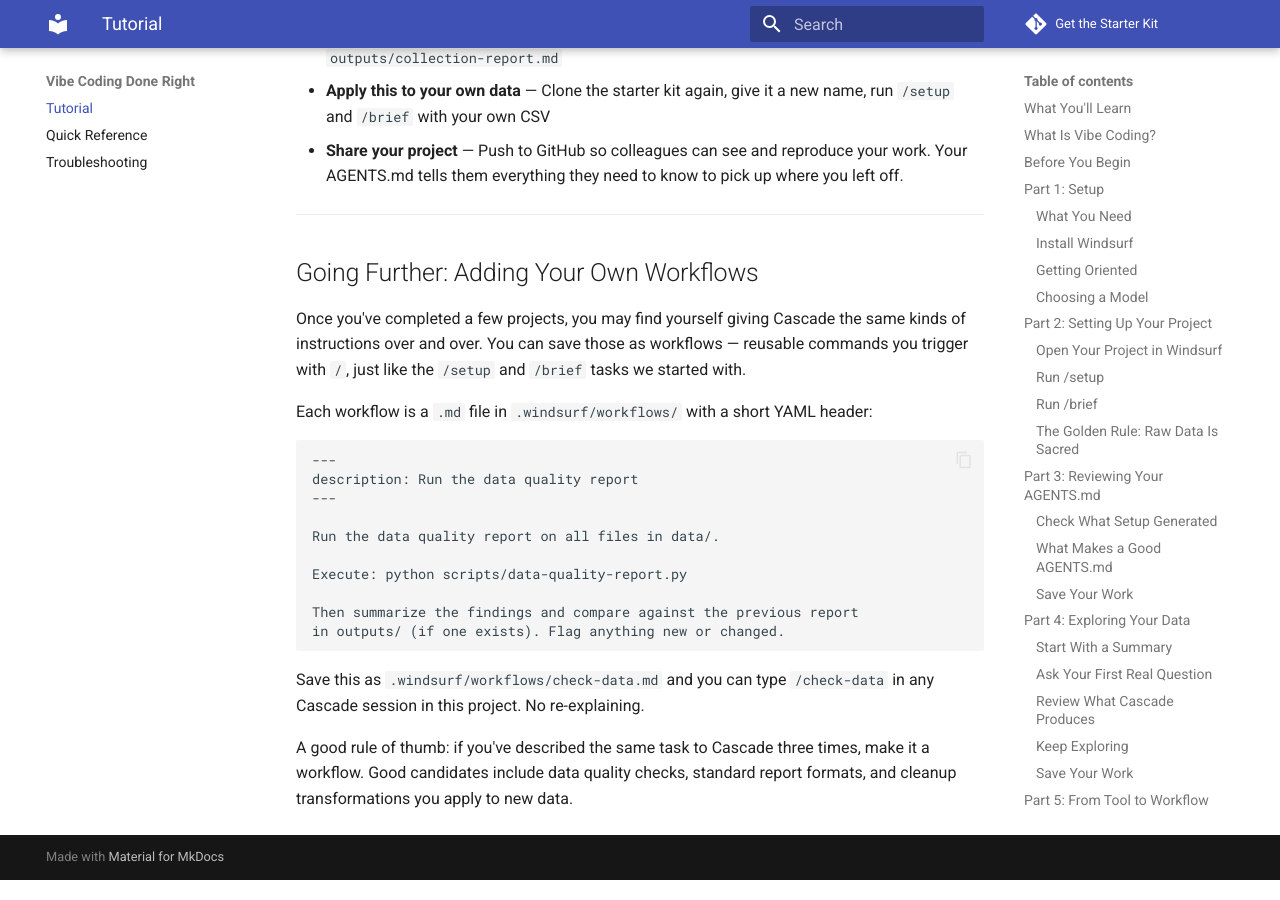
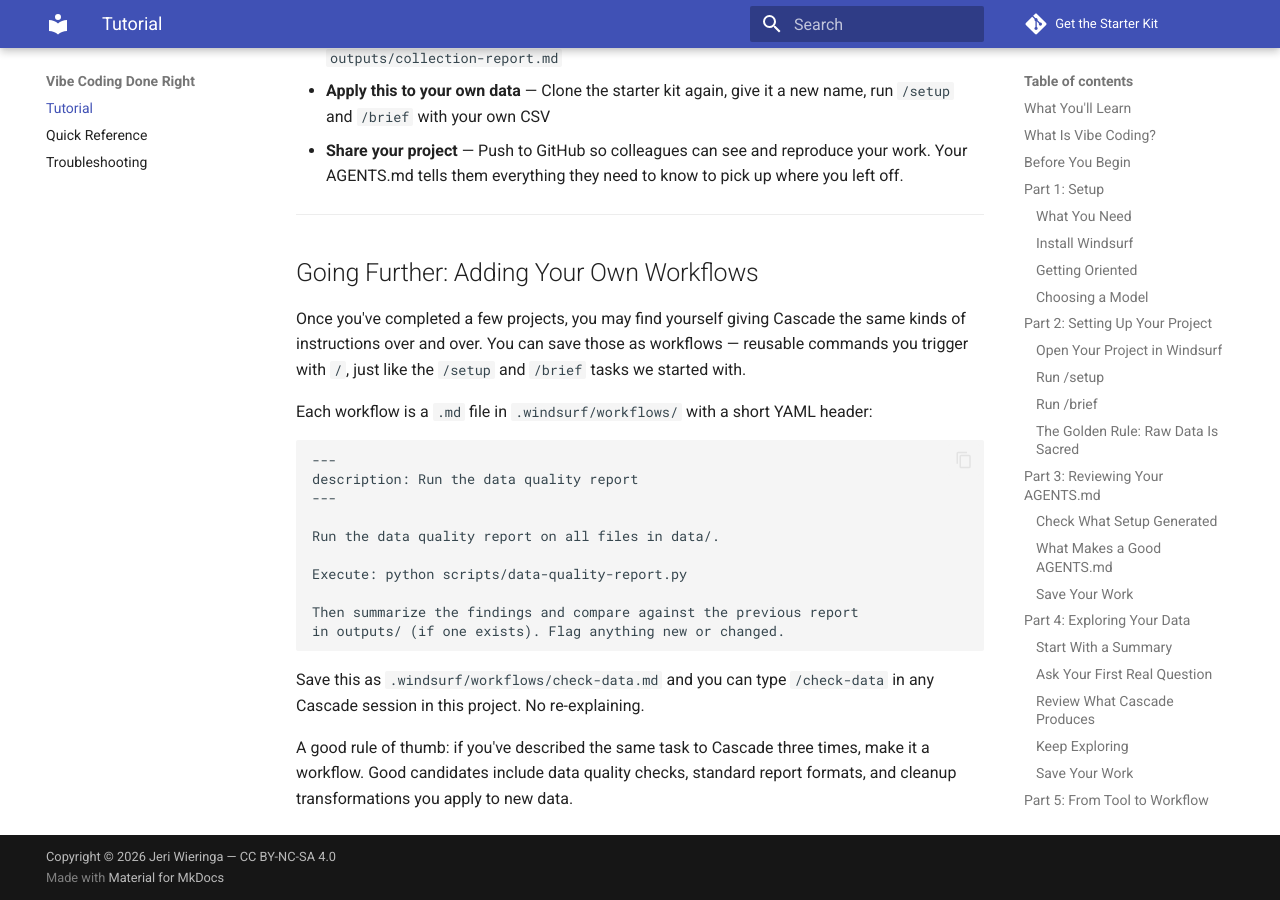
Before and after one commit to Princeton-CDH/Workshop-VibeCoding, an MkDocs documentation site: the page built from docs/index.md, in a window 1280 px wide and 900 px high, scrolled down 10874 px. Built offline with MkDocs 1.6.1 and Material for MkDocs 9.7.7, drawn with Linux system fonts in a browser that asks for light colours; comment, search, counter and statistics services are not loaded.

Commit message:
Add CC BY-NC-SA 4.0 copyright notice to site footer
Co-Authored-By: Claude Sonnet 4.6 <noreply@anthropic.com>

```diff
--- a/mkdocs.yml
+++ b/mkdocs.yml
@@ -2,6 +2,9 @@ site_name: Vibe Coding Done Right
 site_url: https://princeton-cdh.github.io/Workshop-VibeCoding/
 repo_url: https://github.com/Princeton-CDH/Workshop-VibeCoding
 repo_name: Get the Starter Kit
+copyright: >-
+  Copyright &copy; 2026 Jeri Wieringa &mdash;
+  <a href="https://creativecommons.org/licenses/by-nc-sa/4.0/" target="_blank" rel="noopener">CC BY-NC-SA 4.0</a>
 
 theme:
   name: material
```
